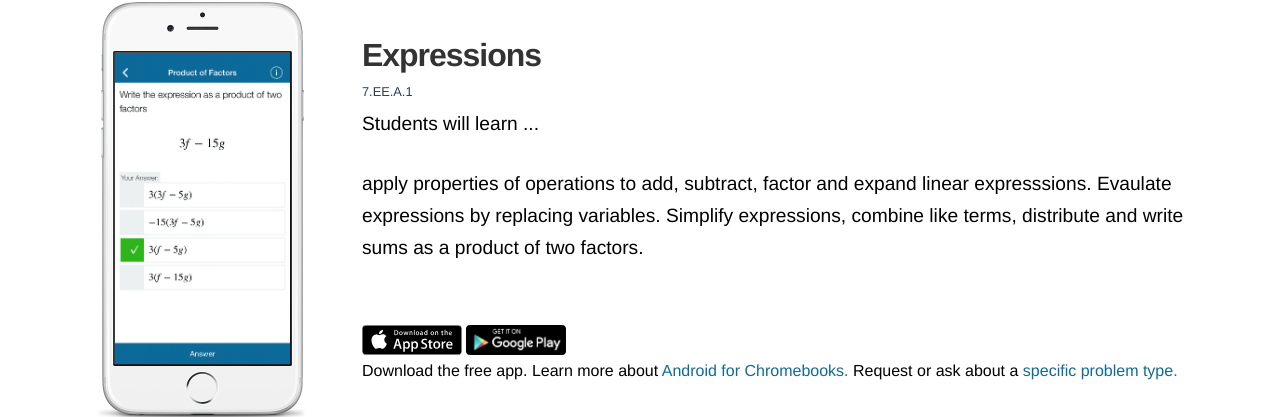
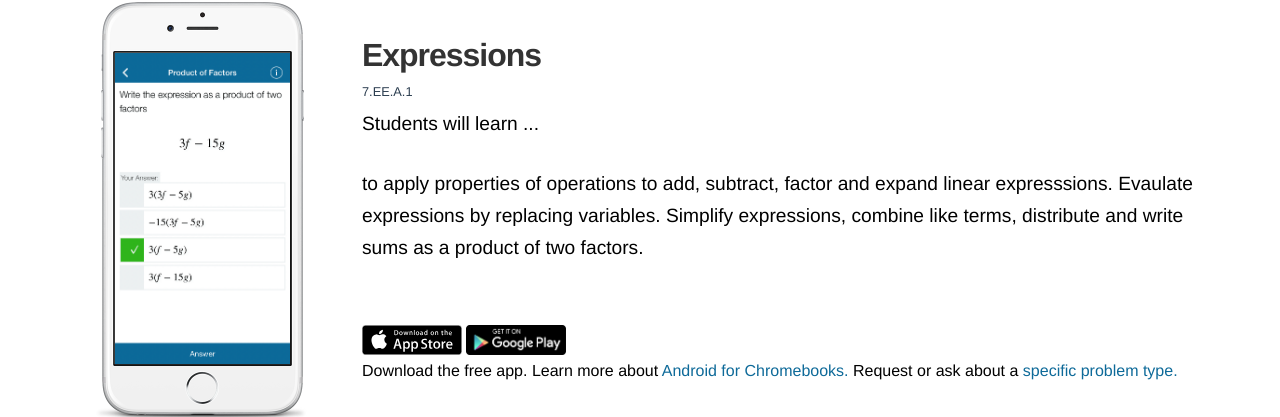
Before and after one commit to ardor-education/ardor-education.github.io, a Jekyll site: the page built from curriculum.md, in a window 1280 px wide and 900 px high, scrolled down 1006 px. Shown: the part 87-504 px from the top of the window. Built offline with Jekyll 4.4.1, drawn with Linux system fonts in a browser that asks for light colours; some web fonts are replaced.

Commit message:
fix text

```diff
--- a/_config.yml
+++ b/_config.yml
@@ -67,7 +67,7 @@ curriculum:
       standards: 7.EE.A.1
       image: './../assets/images/curriculum/grade7/expressions.jpeg'
       description: >
-        apply properties of operations to add, subtract, factor and expand linear expresssions. Evaulate expressions by replacing variables.
+        to apply properties of operations to add, subtract, factor and expand linear expresssions. Evaulate expressions by replacing variables.
         Simplify expressions, combine like terms, distribute and write sums as a product of two factors.
 
     - title: One Variable Equations
```
